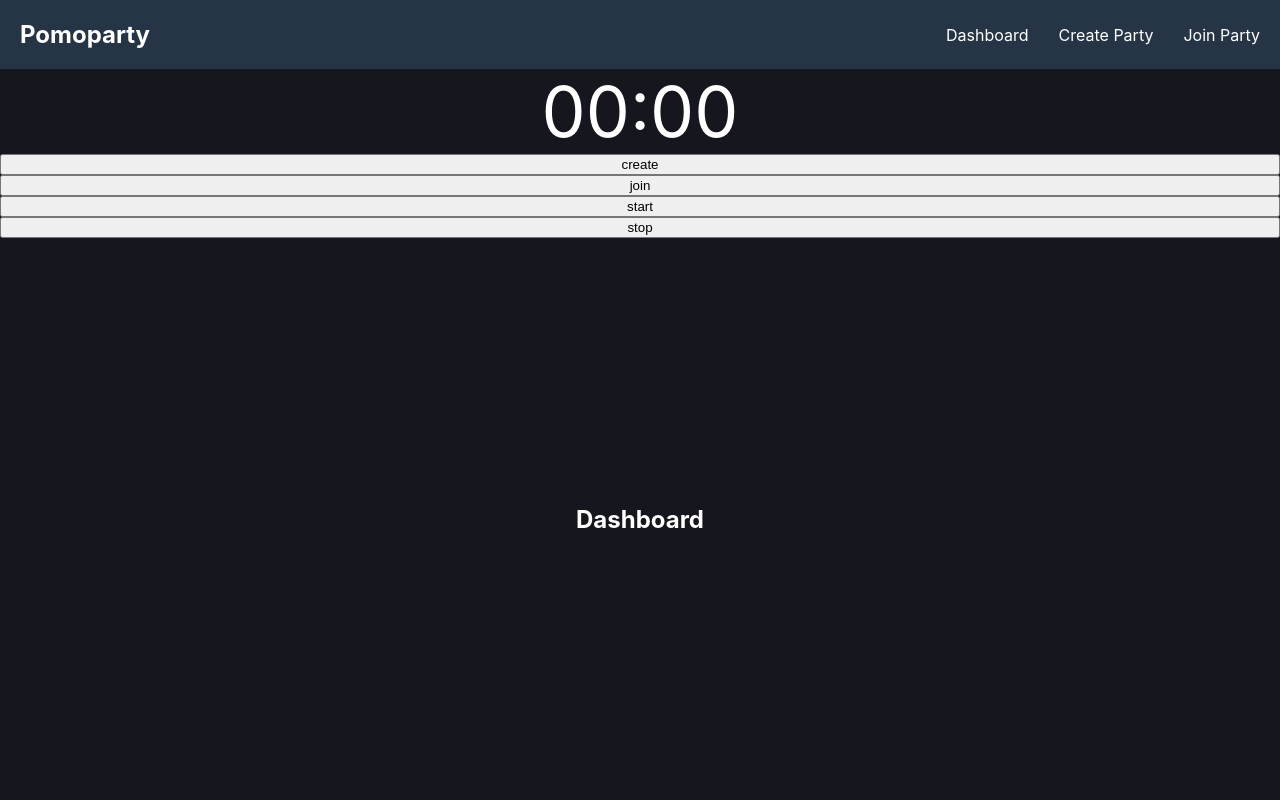
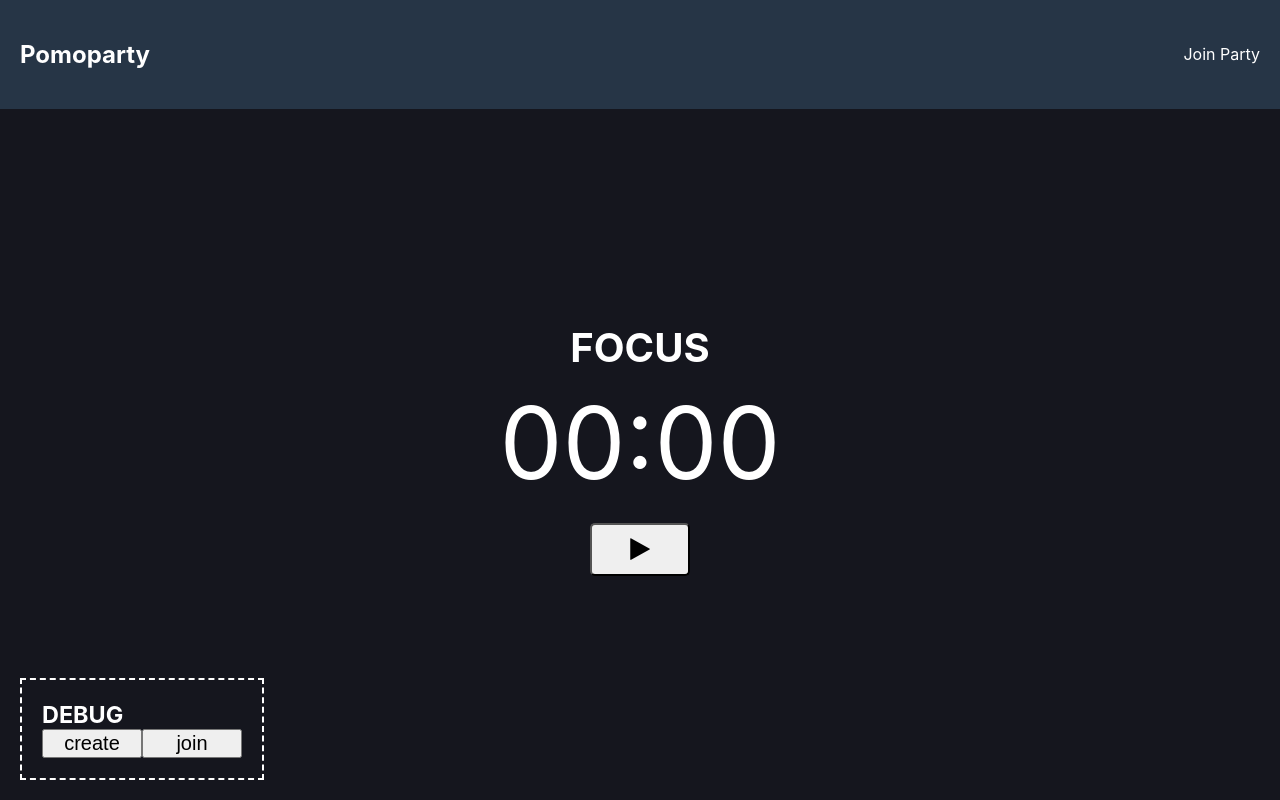
Before and after one commit to pomoparty/pomoparty, a React (Vite) app in the folder client-react/: page /dashboard/ in a window 1280 px wide. Built offline with nearby package versions, Linux system fonts and the light colour scheme; no server answers.

Commit message:
Add basic ui for dashboard and join page. Small client code refactor

```diff
--- a/client-react/index.html
+++ b/client-react/index.html
@@ -3,6 +3,7 @@
   <head>
     <meta charset="UTF-8" />
     <link rel="icon" type="image/svg+xml" href="/vite.svg" />
+    <link rel="stylesheet" href="https://cdnjs.cloudflare.com/ajax/libs/font-awesome/4.7.0/css/font-awesome.min.css">
     <meta name="viewport" content="width=device-width, initial-scale=1.0" />
     <title>Pomoparty</title>
   </head>
--- a/client-react/src/App.scss
+++ b/client-react/src/App.scss
@@ -7,17 +7,8 @@
   display: flex;
   flex-direction: column;
 
-  h1 {
-    margin: 0;
-  }
-
-  section {
-    flex-grow: 1;
+  .outlet-wrapper {
+    display: flex;
     height: 100%;
   }
 }
-
-.timer {
-  text-align: center;
-  font-size: 70px;
-}
--- a/client-react/src/App.tsx
+++ b/client-react/src/App.tsx
@@ -1,24 +1,15 @@
 import { Outlet } from "react-router-dom";
 import "./App.scss";
 import { Topbar } from "./components/Topbar/Topbar";
-import { formatTime } from "./util";
-import { useTimer } from './contexts/TimerContext';
 
 function App() {
-
-  const { timer, startTimer, stopTimer, socket } = useTimer();
 
   return (
     <div className="app-container">
       <Topbar />
-      <div className="timer">{formatTime(timer || 0)}</div>
-      <button onClick={()=>socket?.emit("create", "night")}>create</button>
-      <button onClick={()=>socket?.emit("join", "night")}>join</button>
-      <button onClick={startTimer}>start</button>
-      <button onClick={stopTimer}>stop</button>
-      <section>
+      <div className="outlet-wrapper">
         <Outlet />
-      </section>
+      </div>
     </div>
   );
 }
--- a/client-react/src/components/Topbar/Topbar.tsx
+++ b/client-react/src/components/Topbar/Topbar.tsx
@@ -7,13 +7,7 @@ export const Topbar = () => {
       <h1> Pomoparty </h1>
 
       <div className='links'>
-        <NavLink to="/dashboard">
-          Dashboard
-        </NavLink>
-        <NavLink to="/create-party">
-          Create Party
-        </NavLink>
-        <NavLink to="/join-party">
+        <NavLink to="/join">
           Join Party
         </NavLink>
       </div>
--- a/client-react/src/contexts/TimerContext.tsx
+++ b/client-react/src/contexts/TimerContext.tsx
@@ -6,6 +6,8 @@ interface TimerContextValue {
     socket: Socket | undefined;
     startTimer: () => void;
     stopTimer: () => void;
+    toggleTimer: () => void;
+    running: boolean;
 }
 
 const TimerContext = createContext<TimerContextValue | undefined>(undefined);
@@ -57,7 +59,7 @@ export const TimerProvider = ({ children}: { children: ReactNode }) => {
     }, 100);
 
     return () => clearInterval(interval);
-  }, []);
+  }, [running]);
 
   const startTimer = () => {
     setStartTime(Date.now());
@@ -71,8 +73,16 @@ export const TimerProvider = ({ children}: { children: ReactNode }) => {
     socket?.emit("stop-timer")
   }
 
+  const toggleTimer = () => {
+    if (running) {
+      stopTimer();
+    } else {
+      startTimer();
+    }
+  }
+
   return (
-    <TimerContext.Provider value={{ timer, startTimer, stopTimer, socket }}>
+    <TimerContext.Provider value={{ timer, startTimer, stopTimer, toggleTimer, socket, running }}>
       {children}
     </TimerContext.Provider>
   );
--- a/client-react/src/index.scss
+++ b/client-react/src/index.scss
@@ -16,10 +16,3 @@
 body {
   margin: 0;
 }
-
-.container {
-  height: 100%;
-  display: flex;
-  justify-content: center;
-  align-items: center;
-}
--- a/client-react/src/main.tsx
+++ b/client-react/src/main.tsx
@@ -2,7 +2,7 @@ import React from 'react'
 import ReactDOM from 'react-dom/client'
 import App from './App.tsx'
 import './index.scss'
-import { RouterProvider, createBrowserRouter } from 'react-router-dom';
+import { Navigate, RouterProvider, createBrowserRouter } from 'react-router-dom';
 import { Dashboard } from './views/Dashboard/Dashboard';
 import { Join } from './views/Join/Join.tsx';
 import { Create } from './views/Create/Create.tsx';
@@ -15,15 +15,19 @@ const router = createBrowserRouter([
     // TODO: add errorElement
     children: [
       {
+        index: true,
+        element: <Navigate to="dashboard/" replace />,
+      },
+      {
         path: "dashboard/",
         element: <Dashboard />
       },
       {
-        path: "create-party/",
+        path: "party/",
         element: <Create />
       },
       {
-        path: "join-party/",
+        path: "join/",
         element: <Join />
       },
     ],
--- a/client-react/src/views/Create/Create.tsx
+++ b/client-react/src/views/Create/Create.tsx
@@ -1,7 +1,7 @@
 export const Create = () => {
   return (
     <div className="container">
-      <h1> Create Party </h1>
+      <h1> New Party </h1>
     </div>
   );
 }
--- /dev/null
+++ b/client-react/src/views/Dashboard/Dashboard.scss
@@ -0,0 +1,45 @@
+.timer {
+  text-align: center;
+  font-size: 100px;
+}
+
+.container {
+  width: 100%;
+  height: 100%;
+  display: flex;
+  flex-direction: column;
+  justify-content: center;
+  align-items: center;
+  gap: 10px;
+  font-size: 20px;
+
+  h1 {
+    margin: 0;
+  }
+}
+
+button {
+  font-size: 20px;
+}
+
+.play-button {
+  font-size: 25px;
+  padding: 10px;
+  margin: 10px;
+  width: 100px;
+  border-radius: 5px;
+}
+
+section {
+  position: absolute;
+  bottom: 20px;
+  left: 20px;
+  padding: 20px;
+  border: 2px white dashed;
+  h3 {
+    margin: 0px;
+  }
+  button {
+    width: 100px;
+  }
+}
--- a/client-react/src/views/Dashboard/Dashboard.tsx
+++ b/client-react/src/views/Dashboard/Dashboard.tsx
@@ -1,7 +1,29 @@
+import { formatTime } from "../../util";
+import { useTimer } from '../../contexts/TimerContext';
+import './Dashboard.scss';
+import { useEffect } from "react";
+
 export const Dashboard = () => {
+
+  const { timer, toggleTimer, socket, running } = useTimer();
+
+  // useEffect(() => {
+  //   console.log(timer);
+  // }, [timer]);
+
   return (
     <div className="container">
-      <h1> Dashboard </h1>
+      <h1> FOCUS </h1>
+      <div className="timer">{formatTime(timer || 0)}</div>
+      <button className="play-button" onClick={toggleTimer}>
+          {running ? <i className="fa fa-pause"></i> : <i className="fa fa-play"></i>}
+      </button>
+
+      <section>
+        <h3> DEBUG </h3>
+        <button onClick={()=>socket?.emit("create", "night")}>create</button>
+        <button onClick={()=>socket?.emit("join", "night")}>join</button>
+      </section>
     </div>
   );
 }
--- /dev/null
+++ b/client-react/src/views/Join/Join.scss
@@ -0,0 +1,29 @@
+form {
+  display: flex;
+  flex-direction: column;
+  justify-items: flex-start;
+  align-items: center;
+  width: 100%;
+  gap: 10px;
+
+  p {
+    margin: 0;
+  }
+
+  input {
+    width: 150px;
+    text-align: center;
+    font-size: 20px;
+    padding: 0;
+  }
+
+  button {
+    width: 100px;
+    border-radius: 20px;
+  }
+
+  .error {
+    color: #FF5555;
+    font-size: 15px;
+  }
+}
--- a/client-react/src/views/Join/Join.tsx
+++ b/client-react/src/views/Join/Join.tsx
@@ -1,7 +1,58 @@
+import { FormEvent, useState } from 'react';
+import { useNavigate } from 'react-router-dom';
+import './Join.scss';
+
 export const Join = () => {
+
+  const [code, setCode] = useState<string>("");
+  const [name, setName] = useState<string>("");
+  const [codeError, setCodeError] = useState<string | null>(null);
+
+  const navigate = useNavigate();
+
+  const handleJoin = (event: FormEvent<HTMLFormElement>) => {
+    event.preventDefault()
+
+    console.log(name);
+    console.log(code);
+
+    if (code.length != 4) {
+      setCodeError("Must be 4 letters");
+    }
+
+    navigate('/dashboard');
+
+    // https or socket search for room
+    // validate room code exists
+    // add user to room with name "name"
+    // navigate user back to dashboard, set multiroom context to true or smth
+  }
+
   return (
-    <div className="container">
+    <form onSubmit={handleJoin}>
       <h1> Join Party </h1>
-    </div>
+      <p> Nickname </p>
+      <input
+        value={name}
+        onChange={(e) => setName(e.target.value.replace(/[^a-zA-Z]/g,'').toUpperCase())}
+        placeholder="DEREK"
+        maxLength={10}
+        required
+      />
+      <p> Code </p>
+      <input
+        value={code}
+        onChange={(e) => {
+          setCode(e.target.value.replace(/[^a-zA-Z]/g,'').toUpperCase());
+          setCodeError("");
+        }}
+        placeholder="AAAA"
+        type="text"
+        required
+        maxLength={4}
+      />
+      <p className="error">{codeError}</p>
+      <button type="submit"> Join </button>
+    </form>
   );
 }
```
